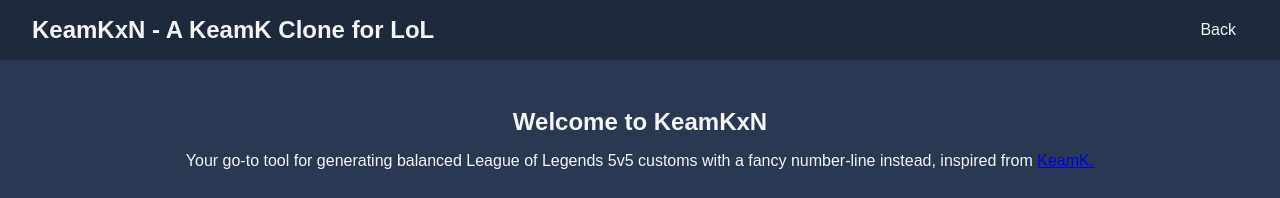
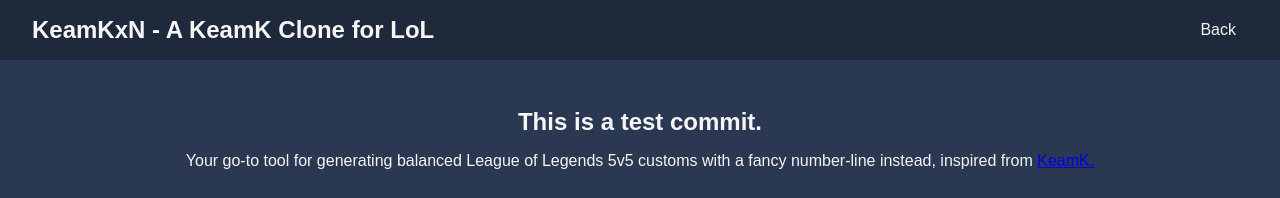
Before and after one commit to Sung-Rai/sung-rai.github.io, a plain HTML site: page KeamKxN/index.html in a window 1280 px wide. Shown: the top 198 px of the page. Drawn offline with Linux system fonts and the light colour scheme.

Commit message:
Test commit.

```diff
--- a/KeamKxN/index.html
+++ b/KeamKxN/index.html
@@ -23,7 +23,7 @@
     </nav>
 
     <section class="title-info">
-        <h1>Welcome to KeamKxN</h1>
+        <h1>This is a test commit.</h1>
         <p>Your go-to tool for generating balanced League of Legends 5v5 customs with a fancy number-line instead, inspired from <a href="https://www.keamk.com/">KeamK.</a></p>
     </section>
 
```
